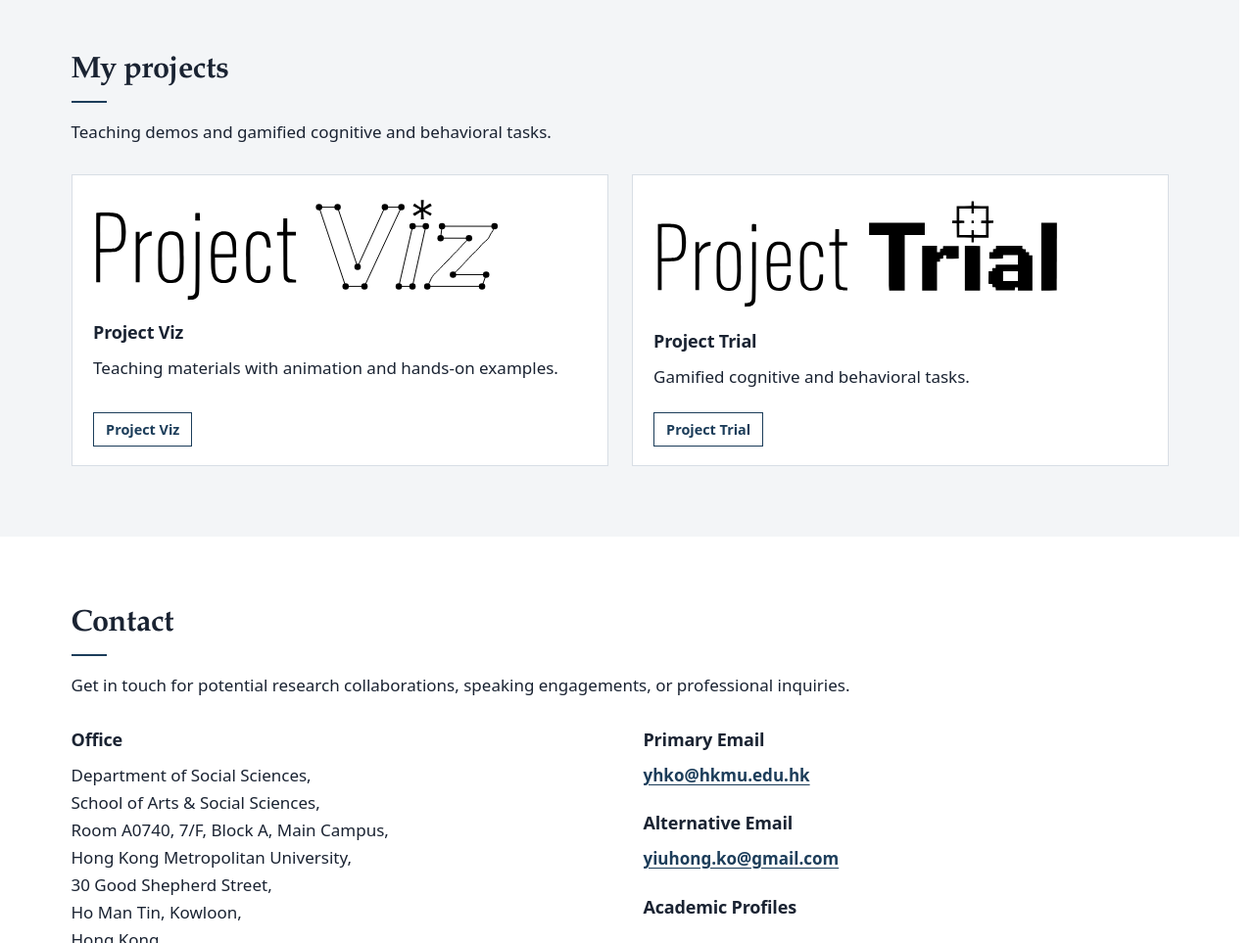
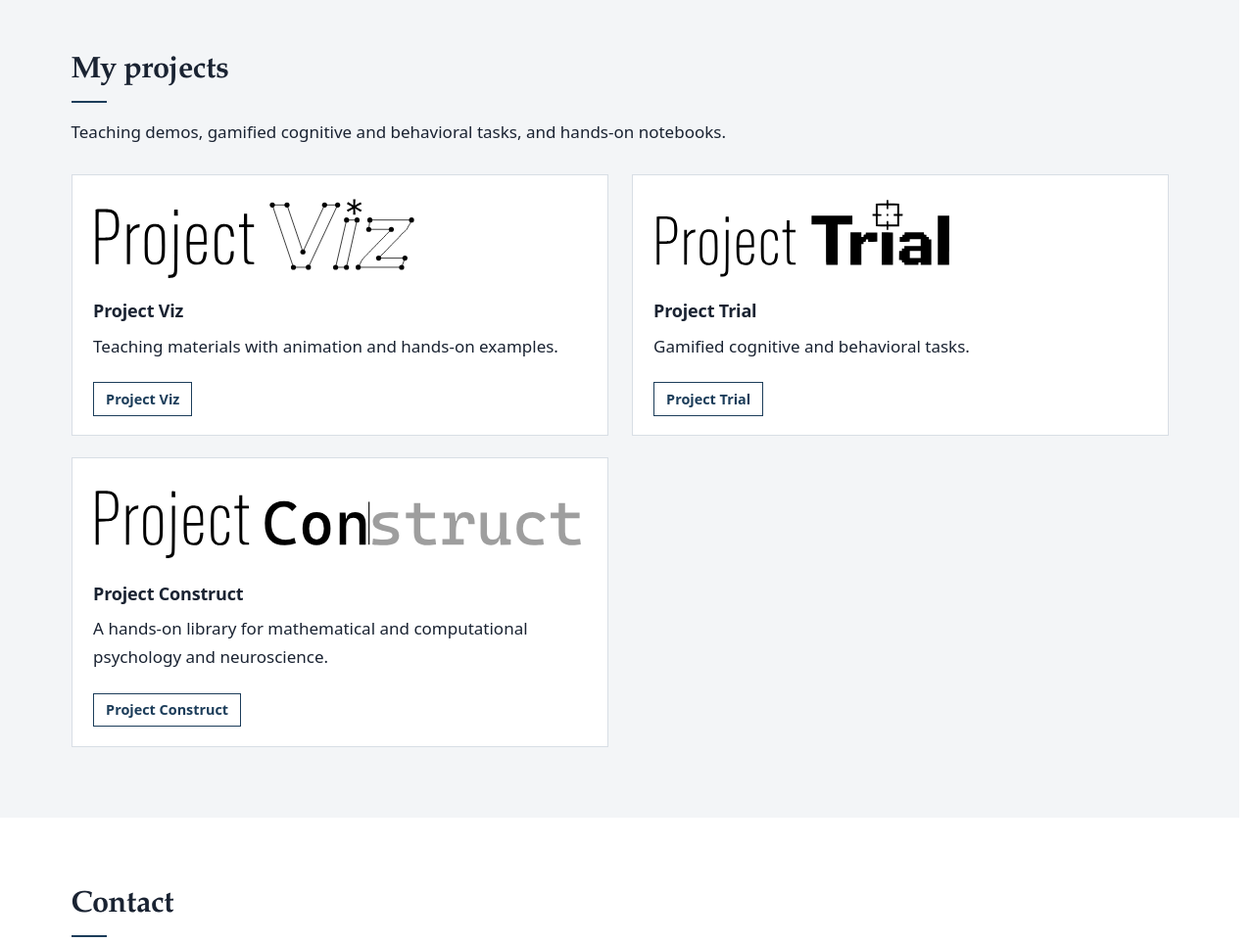
Before and after one commit to yiuhong/yiuhong.github.io, a plain HTML site: page index.html in a window 1280 px wide. Shown: the part 2900-3863 px from the top of the page at 98% size. Drawn offline with Linux system fonts and the light colour scheme.

Commit message:
Add Project Construct card to the homepage (#20)
* Add Project Construct card to the homepage.

Place the locked Construct wordmark beside Viz and Trial, and widen the projects lede to mention hands-on notebooks.

Co-authored-by: Yiu Hong Ko <yiuhong@users.noreply.github.com>

* Match project wordmark heights on the homepage cards.

Cap each lockup at the height Construct has when it fills the card, so Viz, Trial, and Construct share a height without stretching or overflowing.

Co-authored-by: Yiu Hong Ko <yiuhong@users.noreply.github.com>

---------

Co-authored-by: Cursor Agent <cursoragent@cursor.com>
Co-authored-by: Yiu Hong Ko <yiuhong@users.noreply.github.com>

```diff
--- a/assets/css/academic.css
+++ b/assets/css/academic.css
@@ -495,6 +495,7 @@ ol {
 	display: flex;
 	flex-direction: column;
 	height: 100%;
+	container-type: inline-size;
 }
 
 .project-card .actions {
@@ -504,8 +505,15 @@ ol {
 
 .project-wordmark {
 	display: block;
-	width: min(100%, 26rem);
+	align-self: flex-start;
+	width: auto;
 	height: auto;
+	max-width: 100%;
+	/* Construct is the widest lockup (1639×280). Cap every wordmark at the
+	   height Construct has when it fills the card, so the three images share
+	   a height and none overflow. align-self keeps the flex card from
+	   stretching the narrower lockups to that full width. */
+	max-height: calc(100cqi * 280 / 1639);
 	margin: 0 0 1.15rem;
 }
 
--- a/index.html
+++ b/index.html
@@ -215,7 +215,7 @@
 			<section id="projects" class="section section-alt">
 				<div class="wrap">
 					<h2>My projects</h2>
-					<p>Teaching demos and gamified cognitive and behavioral tasks.</p>
+					<p>Teaching demos, gamified cognitive and behavioral tasks, and hands-on notebooks.</p>
 					<div class="project-grid">
 						<section class="project-card">
 							<img class="project-wordmark" src="images/project-viz-wordmark.svg" width="1041" height="271" alt="Project Viz">
@@ -231,6 +231,14 @@
 							<p>Gamified cognitive and behavioral tasks.</p>
 							<div class="actions">
 								<a href="https://yiuhong.github.io/task-library/" class="button button-secondary button-small" target="_blank" rel="noopener">Project Trial</a>
+							</div>
+						</section>
+						<section class="project-card">
+							<img class="project-wordmark" src="images/project-construct-wordmark.svg" width="1639" height="280" alt="Project Construct">
+							<h3>Project Construct</h3>
+							<p>A hands-on library for mathematical and computational psychology and neuroscience.</p>
+							<div class="actions">
+								<a href="https://yiuhong.github.io/construct-library/" class="button button-secondary button-small" target="_blank" rel="noopener">Project Construct</a>
 							</div>
 						</section>
 					</div>
```
Also changed, not shown: images/project-construct-wordmark.svg (added).
